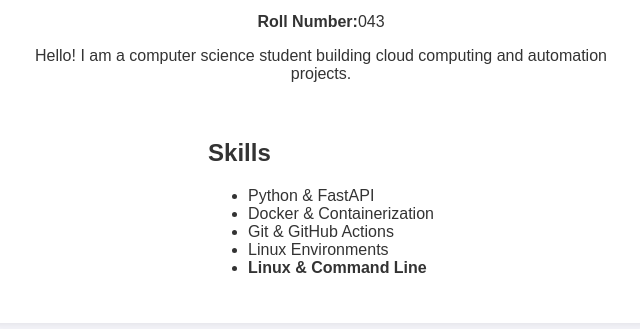
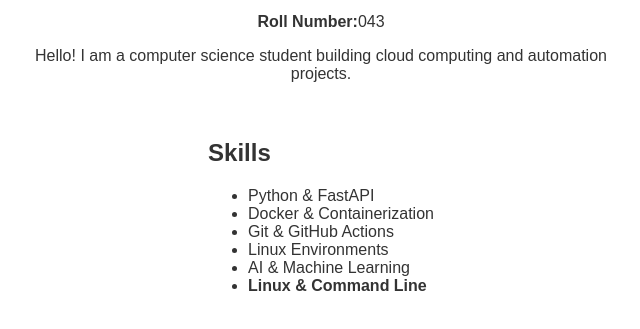
Before and after one commit to MS-WASAY/devops-a2-043, a plain HTML site: page index.html in a window 1280 px wide. Shown: the part 181-510 px from the top of the page, without its empty margins (319-959 px from the left). Drawn offline with Linux system fonts and the light colour scheme.

Commit message:
Add new skill for pull request test

```diff
--- a/index.html
+++ b/index.html
@@ -21,6 +21,7 @@
                 <li>Docker & Containerization</li>
                 <li>Git & GitHub Actions</li>
                 <li>Linux Environments</li>
+                <li>AI & Machine Learning</li>
                 <li><strong>Linux & Command Line</strong></li> <!-- Yeh nayi line add kar dein -->
             </ul>
         </section>
```
